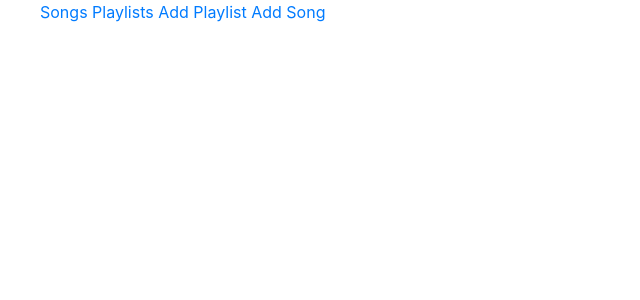
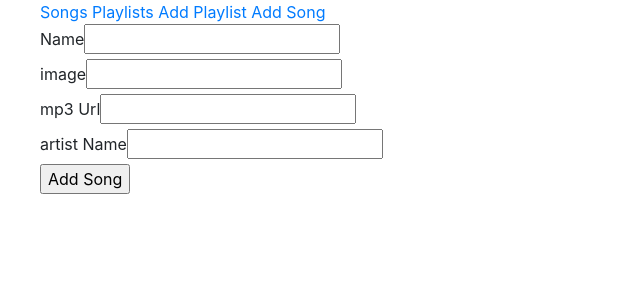
Before and after one commit to AfnanAf/MelodiesAppFrontEnd, a React (Create React App) app: page /AddSong in a window 1280 px wide. Shown: the top 300 px of the page, without its empty margins (0-640 px from the left). Built offline with nearby package versions, Linux system fonts and the light colour scheme.

Commit message:
add fav Icon & add song from form

```diff
--- a/package.json
+++ b/package.json
@@ -13,6 +13,7 @@
     "react-audio-player": "^0.14.0",
     "react-bootstrap": "^1.5.0",
     "react-dom": "^17.0.1",
+    "react-icons": "^4.2.0",
     "react-player": "^2.9.0",
     "react-router-dom": "^5.2.0",
     "react-scripts": "4.0.2",
@@ -41,5 +42,6 @@
       "last 1 firefox version",
       "last 1 safari version"
     ]
-  }
+  },
+  "proxy": "http://localhost:8082/melodiesapp"
 }
--- a/src/AddSong.js
+++ b/src/AddSong.js
@@ -1,10 +1,65 @@
 import React, { Component } from 'react'
+import {Form  } from "react-bootstrap";
+export default class AddSong extends Component {
+    constructor(props){
+        super(props);
+        this.state ={
+            newSong : {}
+        }
+    }
 
-export default class AddSong extends Component {
+    handleChange= (e) =>{
+        const key = e.target.name
+        const value = e.target.value
+
+        const updatedSong = {...this.state.newSong}
+        updatedSong[key] = value
+        console.log(updatedSong)
+        this.setState({
+            newSong: updatedSong
+        })
+
+    }
+
+    handleSubmit =(e) =>{
+        e.preventDefault()
+
+        this.props.addSong(this.state.newSong);
+    }
     render() {
         return (
             <div>
-
+                <Form onSubmit={this.handleSubmit}>
+                        <Form.Label>Name</Form.Label>
+                        <input
+                        name="name"
+                        type="text"
+                        onChange={this.handleChange}></input>
+                    <div>
+                        <label>image</label>
+                        <input
+                        name="image"
+                        type="text"
+                        onChange={this.handleChange}></input>
+                    </div>
+                    <div>
+                        <label>mp3 Url</label>
+                        <input
+                        name="mp3Url"
+                        type="text"
+                        onChange={this.handleChange}></input>
+                    </div>
+                    <div>
+                        <label>artist Name</label>
+                        <input
+                        name="artistName"
+                        type="text"
+                        onChange={this.handleChange}></input>
+                    </div>
+                    <div>
+                        <input type="submit" value="Add Song"></input>
+                    </div>
+                </Form>
             </div>
         )
     }
--- a/src/App.js
+++ b/src/App.js
@@ -1,3 +1,4 @@
+import axios from 'axios'
 import React, { Component } from 'react'
 import { BrowserRouter as Router, Route, Link } from "react-router-dom"
 import AddPlaylist from './AddPlaylist'
@@ -6,6 +7,27 @@ import PlaylistList from './PlaylistList'
 import SongsList from './SongsList'
 
 export default class App extends Component {
+
+  state = {
+    favSongs: []
+  }
+
+  addSong = (song) => {
+    axios.post("/song/add", song, {
+      headers: {
+        "Authorization": "Bearer " + localStorage.getItem("token")
+      }
+    })
+      .then(res => {
+        console.log("Added!!")
+        console.log(res)
+      })
+      .catch(err => {
+        console.log(err)
+        console.log(song)
+      })
+  }
+
   render() {
     return (
       <Router>
@@ -35,7 +57,7 @@ export default class App extends Component {
 
         <Route
           path="/AddSong"
-          component={() => <AddSong />}
+          component={() => <AddSong addSong={this.addSong} />}
         ></Route>
 
       </Router>
--- a/src/Song.js
+++ b/src/Song.js
@@ -1,25 +1,62 @@
 import React, { Component } from 'react'
-import ReactAudioPlayer from 'react-audio-player'
 import { Card } from 'react-bootstrap'
-import ReactPlayer from 'react-player'
+import { MdFavoriteBorder, MdFavorite } from "react-icons/md";
+import axios from 'axios';
+import ReactAudioPlayer from 'react-audio-player';
 
 export default class Song extends Component {
+    state = {
+        song: null,
+        isFav: false,
+        favSongs: []
+    }
+
+    handleFavorite = (song) => {
+        console.log("fav clicked !!!!!");
+
+        // this.setState({
+        //     isFav: !this.state.isFav,
+        // })
+
+        const song1 = {}
+        song1["name"] = song.title
+        song1["image"] = song.album.cover_big
+        song1["mp3Url"] = song.preview
+        song1["artistName"] = song.artist.name
+        console.log(song1)
+
+        axios.post("/song/add", song1)
+            .then(res => {
+                console.log("Added!!")
+                console.log(res);
+            })
+            .catch(err => {
+                console.log(err);
+            })
+    }
+
     render() {
         return (
             <div>
                 <Card className="card">
                     <Card.Img variant="top" src={this.props.album.cover_big} />
                     <Card.Body>
-                        <Card.Title>{this.props.title}</Card.Title>
+
+                        <Card.Title className="cardtitle"><span>{this.props.title}</span>
+                            <span onClick={this.handleFavorite(this.props)} >
+                                {this.state.isFav ? <MdFavorite /> : <MdFavoriteBorder />}
+                            </span>
+                        </Card.Title>
+
                         <Card.Text>
                             {this.props.artist.name}
                         </Card.Text>
+
                     </Card.Body>
 
-                    <ReactPlayer
+                    <ReactAudioPlayer className="audioplayer"
                         src={this.props.preview}
-                        controls
-                    />
+                        controls />
 
                     <Card.Footer>
                         <small className="text-muted">From {this.props.album.title} Album</small>
--- a/src/SongsList.js
+++ b/src/SongsList.js
@@ -15,7 +15,12 @@ export default class SongsList extends Component {
 
     loadSongs = () => {
         if (this.state.searchQuery != "") {
-            axios.get("https://api.deezer.com/search?q=" + this.state.searchQuery)
+            axios.get("https://api.deezer.com/search?q=" + this.state.searchQuery, {
+                headers: {
+                    "Access-Control-Allow-Origin": "*",
+                    "Access-Control-Allow-Methods": "GET"
+                }
+            })
                 .then(res => {
                     console.log(res.data.data);
                     this.setState({
--- a/src/index.css
+++ b/src/index.css
@@ -3,10 +3,10 @@ body {
   font-family: -apple-system, BlinkMacSystemFont, 'Segoe UI', 'Roboto', 'Oxygen',
     'Ubuntu', 'Cantarell', 'Fira Sans', 'Droid Sans', 'Helvetica Neue',
     sans-serif;
-  -webkit-font-smoothing: antialiased;
+  -webkit-font-smoothing : antialiased;
   -moz-osx-font-smoothing: grayscale;
-  margin-left: 40px;
-  width: 100%;
+  margin-left            : 40px;
+  width                  : 100%;
 }
 
 code {
@@ -15,7 +15,16 @@ code {
 }
 
 .card {
-  width: 250px;
+  width : 250px;
   height: 430px;
   margin: 15px;
 }
+
+.cardtitle {
+  display        : flex;
+  justify-content: space-between;
+}
+
+.audioplayer{
+  width: 100%;
+}
```
Also changed, not shown: 1 other file (tests, documents, lock files or other folders).
